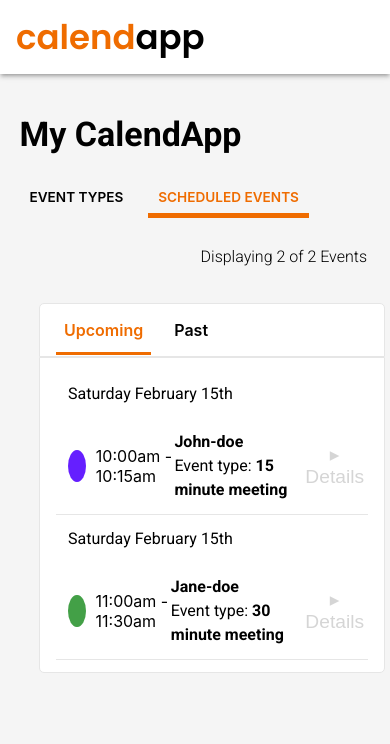
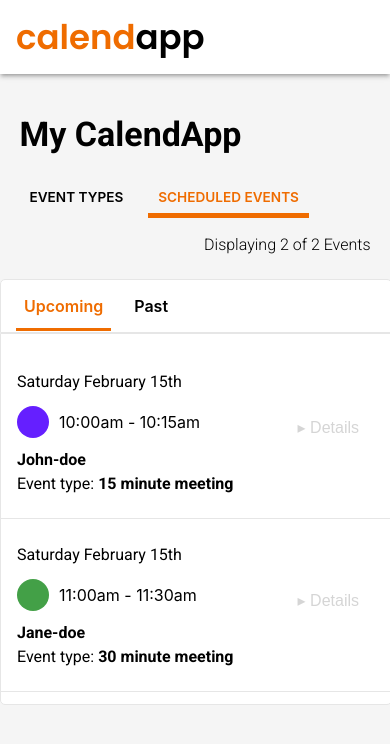
Before and after one commit to hatchways/team-matcha, a React (Create React App) app in the folder client/: page /schedule/upcoming in a window 390 px wide. Shown: the top 744 px of the page. Built offline with nearby package versions, Linux system fonts and the light colour scheme.

Commit message:
media queries added

```diff
--- a/client/src/pages/SchedulePage/UpcomingSchedule/UpcomingScheduleItem/UpcomingScheduleItem.js
+++ b/client/src/pages/SchedulePage/UpcomingSchedule/UpcomingScheduleItem/UpcomingScheduleItem.js
@@ -1,11 +1,10 @@
 import React, { useState } from 'react';
 import { Box, Button, Typography } from '@material-ui/core';
-import moment from 'moment';
 
 const UpcomingScheduleItem = ({
     eventDate, eventScheduledTime, eventColor,
     eventInvitee, eventInviteeEmail, eventName,
-    eventInviteeTimeZone, eventOriginallyScheduled }) => {
+    eventInviteeTimezone, eventOriginallyScheduled }) => {
     const [active, setToggle] = useState(false);
 
     const toggle = () => {
@@ -20,11 +19,11 @@ const UpcomingScheduleItem = ({
             </Typography>
         </Box>
         <Box className="upcomingSchedule__content">
-            <Box className="upcomingSchedule__content--col">
+            <Box className="upcomingSchedule__content--col1">
                 <Box className="upcomingSchedule__content--color" style={{ backgroundColor: eventColor }}></Box>
                 <Box className="upcomingSchedule__content--time">{ eventScheduledTime }</Box>
             </Box>
-            <Box className="upcomingSchedule__content--col">
+            <Box className="upcomingSchedule__content--col2">
                 <Typography className="upcomingSchedule__content--text">
                     {eventInvitee}<br/>
                     <span className="upcomingSchedule__content--text--span">
@@ -33,11 +32,9 @@ const UpcomingScheduleItem = ({
                     {eventName}
                 </Typography>
             </Box>
-            <Box className="upcomingSchedule__content--col">
-                <button onClick={toggle} className="upcomingSchedule__content--btn">
-                    {active ? <span>&#9662;</span> : <span>&#9656;</span> } Details
-                </button>
-            </Box>
+            <button onClick={toggle} className="upcomingSchedule__content--btn">
+                {active ? <span>&#9662;</span> : <span>&#9656;</span> } Details
+            </button>
         </Box>
         {
             active ? (
@@ -57,12 +54,12 @@ const UpcomingScheduleItem = ({
                         <Box className="upcomingSchedule__dropdown--text--wrap">
                             <Typography className="upcomingSchedule__dropdown--text">
                                 INVITEE TIME ZONE<br />
-                                <span className="upcomingSchedule__dropdown--text--span">{eventInviteeTimeZone}</span>
+                                <span className="upcomingSchedule__dropdown--text--span">{eventInviteeTimezone}</span>
                             </Typography>
                         </Box>
                         <Box className="upcomingSchedule__dropdown--text--wrap">
                             <Typography className="upcomingSchedule__dropdown--text--italic">
-                                {eventOriginallyScheduled}
+                                created {eventOriginallyScheduled}
                             </Typography>
                         </Box>
                     </Box>
--- a/client/src/styles/components/PastSchedule.scss
+++ b/client/src/styles/components/PastSchedule.scss
@@ -1,6 +1,6 @@
 .pastSchedule{
     &__header{
-        padding: 24px 16px;
+        padding: 24px 0px;
         text-align: right;
         margin-bottom: 10px;
         width: 100%;
@@ -13,7 +13,7 @@
         border-bottom-left-radius: 5px;
         border-bottom-right-radius: 5px;
         border: solid 1px $off-white;
-        padding: 12px 16px;
+        padding: 12px 0px;
         width: 100%;
     }
 
@@ -39,3 +39,32 @@
         }
     }
 }
+
+// Extra small devices (portrait phones, less than 576px)
+@media (max-width: 575.98px) {
+    .pastSchedule{
+        &__header{
+            padding: 12px 0px;
+            width: 95%;
+        }
+    }
+}
+
+// Small devices (landscape phones, 576px and up)
+@media (min-width: 576px) and (max-width: 798.98px) {
+    .pastSchedule{
+        &__header{
+            padding: 12px 0px;
+            width: 95%;
+        }
+    }
+}
+
+@media (min-width: 800px) and (max-width: 1199.98px) {
+    .pastSchedule{
+        &__header{
+            padding: 12px 0px;
+            width: 95%;
+        }
+    }
+}
--- a/client/src/styles/components/ScheduleNav.scss
+++ b/client/src/styles/components/ScheduleNav.scss
@@ -3,13 +3,13 @@
     border-top-left-radius: 5px;
     border-top-right-radius: 5px;
     border: solid 1px $off-white;
-    padding: 16px 16px;
+    padding: 16px 0px;
     width: 100%;
     &__link{
         color: black;
         font-weight: $bold-text;
         text-decoration: none;
-        margin-right: 15px;
+        margin-left: 15px;
         padding: 12px 8px;
         &--isActive{
             color: $primary;
--- a/client/src/styles/components/SchedulePage.scss
+++ b/client/src/styles/components/SchedulePage.scss
@@ -6,3 +6,21 @@
         width: 80%;
     }
 }
+
+// Extra small devices (portrait phones, less than 576px)
+@media (max-width: 575.98px) {
+    .schedulePage{
+        &__container{
+            width: 100%;
+        }
+    }
+}
+
+// Large devices (desktops, 992px and up)
+@media (min-width: 576px) and (max-width: 1199.98px) {
+    .schedulePage{
+        &__container{
+            width: 100%;
+        }
+    }
+}
--- a/client/src/styles/components/UpcomingSchedule.scss
+++ b/client/src/styles/components/UpcomingSchedule.scss
@@ -1,6 +1,6 @@
 .upcomingSchedule{
     &__header{
-        padding: 24px 16px;
+        padding: 24px 0px;
         text-align: right;
         margin-bottom: 10px;
         width: 100%;
@@ -14,12 +14,13 @@
         border-bottom-left-radius: 5px;
         border-bottom-right-radius: 5px;
         border: solid 1px $off-white;
-        padding: 12px 16px;
+        padding: 12px 0px;
         width: 100%;
     }
 
     &__item{
         @include applyFlex(flex-start, center, column);
+        padding: 12px 16px;
         border-bottom: solid 1px $off-white;
         &--date{
             font-weight: 100;
@@ -29,11 +30,17 @@
 
     &__content{
         @include applyFlex(center, space-between);
-        padding: 12px 12px;
+        padding-bottom: 10px;
+        position: relative;
         width: 100%;
 
-        &--col{
-            @include applyFlex(center, center);
+        &--col1{
+            @include applyFlex(center, flex-start);
+            flex: 1;
+        }
+        &--col2{
+            @include applyFlex(center, flex-start);
+            flex: 2;
         }
 
         &--color{
@@ -56,9 +63,12 @@
             background: none;
             border: none;
             color: $off-black;
-            font-size: 1.2rem;
+            font-size: 1rem;
             padding: 12px 16px;
+            position: absolute;
             outline: none;
+            right: 0;
+            top: 0;
             &:hover{
                 cursor: pointer;
             }
@@ -66,15 +76,15 @@
     }
 
     &__dropdown{
-        @include applyFlex(center, space-between);
+        @include applyFlex(center, center);
         padding-bottom: 50px;
         width: 100%;
         &--col1{
-            width: 45%;
+            flex: 1;
         }
         &--col2{
             border-top: solid 1px $off-white;
-            width: 55%;
+            flex: 2;
         }
         &--btn{
             background-color: none !important;
@@ -82,7 +92,7 @@
             color: $off-black !important;
             padding: 5px;
             margin-bottom: 10px !important;
-            margin-left: 60px !important;
+            margin-left: 40px !important;
             width: 200px;
         }
         &--text--wrap{
@@ -101,3 +111,96 @@
         }
     }
 }
+
+// Extra small devices (portrait phones, less than 576px)
+@media (max-width: 575.98px) {
+    .upcomingSchedule{
+        &__container{
+            width: 100%;
+        }
+
+        &__item{
+            &--date{
+                padding: 12px 0px;
+            }
+        }
+
+        &__header{
+            padding: 12px 0px;
+            width: 95%;
+        }
+
+        &__content{
+            @include applyFlex(flex-start, flex-start, column);
+            &--col1{
+                @include applyFlex(center, flex-start);
+                margin-bottom: 10px;
+            }
+        }
+
+        &__dropdown{
+            @include applyFlex(flex-start, center, column);
+
+            &--btn{
+                margin-left: 0px !important;
+            }
+            &--col1{
+                width: 100%;
+            }
+            &--col2{
+                width: 75%;
+            }
+        }
+    }
+}
+
+// Small devices (landscape phones, 576px and up)
+@media (min-width: 576px) and (max-width: 798.98px) {
+    .upcomingSchedule{
+        &__container{
+            width: 100%;
+        }
+
+        &__item{
+            &--date{
+                padding: 12px 0px;
+            }
+        }
+
+        &__header{
+            padding: 12px 0px;
+            width: 95%;
+        }
+
+        &__content{
+            @include applyFlex(flex-start, flex-start, column);
+            &--col1{
+                @include applyFlex(center, flex-start);
+                margin-bottom: 10px;
+            }
+        }
+
+        &__dropdown{
+            @include applyFlex(flex-start, center, column);
+
+            &--btn{
+                margin-left: 0px !important;
+            }
+            &--col1{
+                width: 100%;
+            }
+            &--col2{
+                width: 100%;
+            }
+        }
+    }
+}
+
+@media (min-width: 800px) and (max-width: 1199.98px) {
+    .upcomingSchedule{
+        &__header{
+            padding: 12px 0px;
+            width: 95%;
+        }
+    }
+}
```
